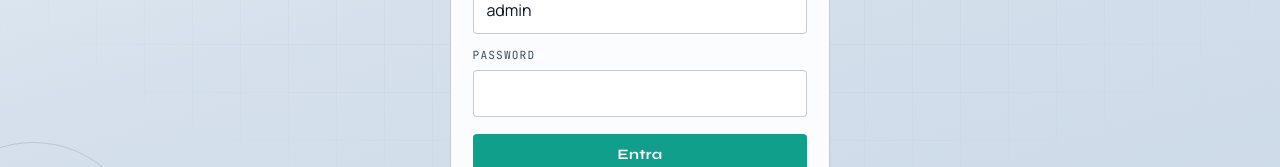
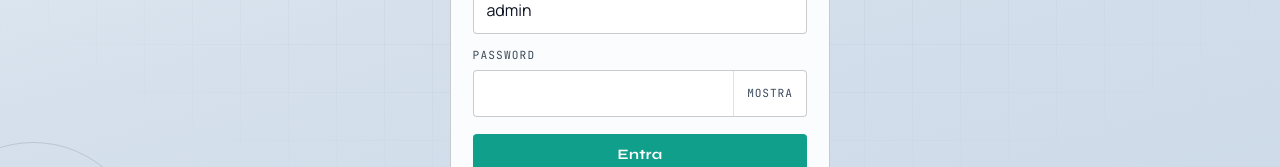
Before and after one commit to FedericoBattisti71196/inventario, a React (Vite) app in the folder frontend/: page /login in a window 1280 px wide. Shown: the part 388-555 px from the top of the page. Built offline with nearby package versions, Linux system fonts and the light colour scheme; no server answers.

Commit message:
impostata possibilità di vedere la pw in fase di scrittura

```diff
--- a/frontend/src/App.css
+++ b/frontend/src/App.css
@@ -673,6 +673,64 @@ a.btn {
   box-shadow: 0 0 0 3px var(--accent-soft);
 }
 
+.password-field {
+  display: flex;
+  align-items: stretch;
+  width: 100%;
+  min-width: 0;
+  border: 1px solid var(--line-strong);
+  border-radius: var(--radius);
+  background: rgba(255, 255, 255, 0.9);
+  overflow: hidden;
+  transition: border-color 0.2s ease, box-shadow 0.2s ease;
+}
+
+.password-field:focus-within {
+  border-color: var(--accent);
+  box-shadow: 0 0 0 3px var(--accent-soft);
+}
+
+.password-field input {
+  flex: 1 1 auto;
+  min-width: 0;
+  border: none;
+  border-radius: 0;
+  box-shadow: none;
+  background: transparent;
+}
+
+.password-field input:focus {
+  outline: none;
+  border: none;
+  box-shadow: none;
+}
+
+.password-toggle {
+  flex: 0 0 auto;
+  padding: 0 0.85rem;
+  border: none;
+  border-left: 1px solid var(--line);
+  background: transparent;
+  color: var(--ink-soft);
+  font-family: var(--font-mono);
+  font-size: 0.7rem;
+  letter-spacing: 0.08em;
+  text-transform: uppercase;
+  cursor: pointer;
+  white-space: nowrap;
+  transition: background 0.15s ease, color 0.15s ease;
+}
+
+.password-toggle:hover:not(:disabled) {
+  background: var(--accent-soft);
+  color: var(--accent-deep);
+}
+
+.password-toggle:disabled {
+  opacity: 0.55;
+  cursor: not-allowed;
+}
+
 .login-card .btn {
   margin-top: 0.25rem;
   width: 100%;
--- a/frontend/src/pages/Login.jsx
+++ b/frontend/src/pages/Login.jsx
@@ -8,6 +8,7 @@ export default function Login() {
   const location = useLocation();
   const [username, setUsername] = useState("admin");
   const [password, setPassword] = useState("");
+  const [showPassword, setShowPassword] = useState(false);
   const [error, setError] = useState("");
   const [submitting, setSubmitting] = useState(false);
 
@@ -50,14 +51,26 @@ export default function Login() {
 
         <label>
           Password
+          <div className="password-field">
             <input
-            type="password"
+              type={showPassword ? "text" : "password"}
               value={password}
               onChange={(e) => setPassword(e.target.value)}
               autoComplete="current-password"
               required
               disabled={submitting}
             />
+            <button
+              type="button"
+              className="password-toggle"
+              onClick={() => setShowPassword((prev) => !prev)}
+              disabled={submitting}
+              aria-label={showPassword ? "Nascondi password" : "Mostra password"}
+              aria-pressed={showPassword}
+            >
+              {showPassword ? "Nascondi" : "Mostra"}
+            </button>
+          </div>
         </label>
 
         {error ? <p className="error">{error}</p> : null}
```
Lines whose indentation alone changed are shown as unchanged.
